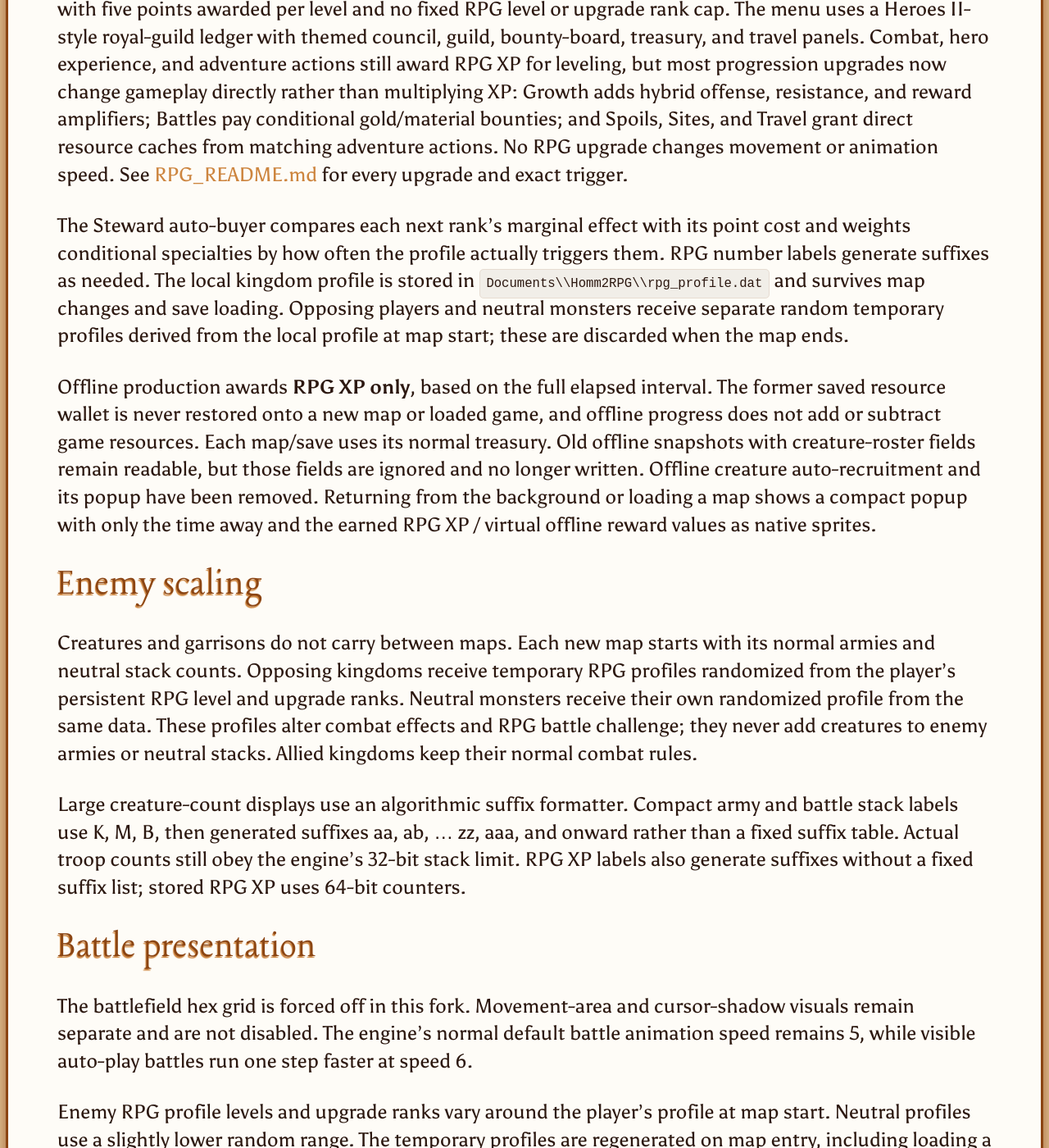
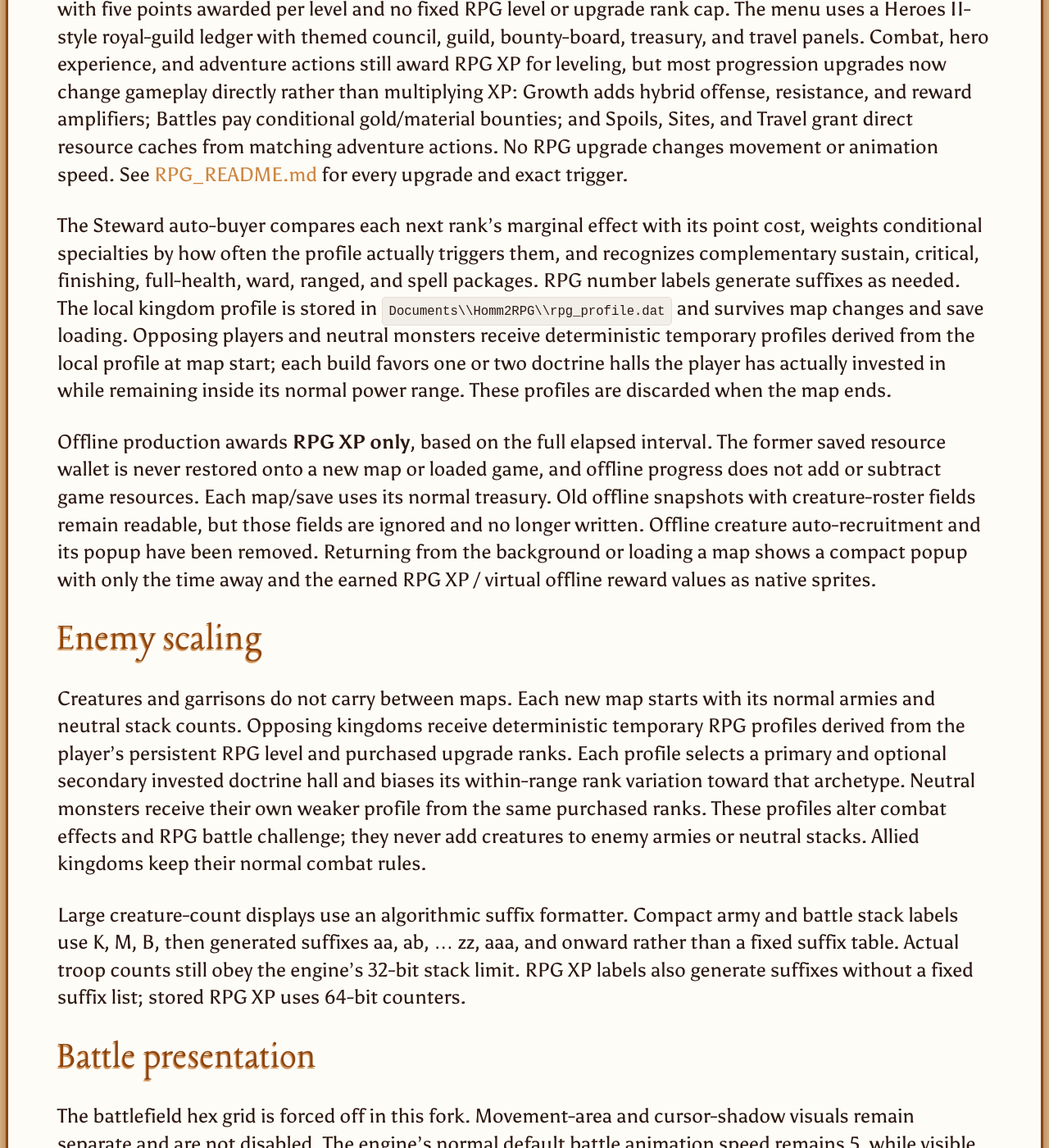
Before and after one commit to MattKoRn/fheroes2, a Jekyll site: the page built from docs/AUTO_PLAY_MANUAL_BATTLES_CHEAT.md, in a window 1280 px wide and 1400 px high, scrolled down 2583 px. Shown: the whole window at 82% size. Built offline with Jekyll 4.4.1, drawn with Linux system fonts in a browser that asks for light colours; our own code applies the rules of GitHub Pages for plain Markdown files; some of the changed text lies outside the part shown.

Commit message:
Update RPG manual for Steward and AI archetypes

```diff
--- a/docs/AUTO_PLAY_MANUAL_BATTLES_CHEAT.md
+++ b/docs/AUTO_PLAY_MANUAL_BATTLES_CHEAT.md
@@ -32,13 +32,13 @@ Auto Play-Test uses the same visible-AI-battle path automatically, so its advent
 
 Press **F9** during an adventure map to open the kingdom-wide RPG menu. Its eight tabs hold 40 upgrades, with five points awarded per level and no fixed RPG level or upgrade rank cap. The menu uses a Heroes II-style royal-guild ledger with themed council, guild, bounty-board, treasury, and travel panels. Combat, hero experience, and adventure actions still award RPG XP for leveling, but most progression upgrades now change gameplay directly rather than multiplying XP: Growth adds hybrid offense, resistance, and reward amplifiers; Battles pay conditional gold/material bounties; and Spoils, Sites, and Travel grant direct resource caches from matching adventure actions. No RPG upgrade changes movement or animation speed. See [RPG_README.md](RPG_README.md) for every upgrade and exact trigger.
 
-The Steward auto-buyer compares each next rank's marginal effect with its point cost and weights conditional specialties by how often the profile actually triggers them. RPG number labels generate suffixes as needed. The local kingdom profile is stored in `Documents\\Homm2RPG\\rpg_profile.dat` and survives map changes and save loading. Opposing players and neutral monsters receive separate random temporary profiles derived from the local profile at map start; these are discarded when the map ends.
+The Steward auto-buyer compares each next rank's marginal effect with its point cost, weights conditional specialties by how often the profile actually triggers them, and recognizes complementary sustain, critical, finishing, full-health, ward, ranged, and spell packages. RPG number labels generate suffixes as needed. The local kingdom profile is stored in `Documents\\Homm2RPG\\rpg_profile.dat` and survives map changes and save loading. Opposing players and neutral monsters receive deterministic temporary profiles derived from the local profile at map start; each build favors one or two doctrine halls the player has actually invested in while remaining inside its normal power range. These profiles are discarded when the map ends.
 
 Offline production awards **RPG XP only**, based on the full elapsed interval. The former saved resource wallet is never restored onto a new map or loaded game, and offline progress does not add or subtract game resources. Each map/save uses its normal treasury. Old offline snapshots with creature-roster fields remain readable, but those fields are ignored and no longer written. Offline creature auto-recruitment and its popup have been removed. Returning from the background or loading a map shows a compact popup with only the time away and the earned RPG XP / virtual offline reward values as native sprites.
 
 ## Enemy scaling
 
-Creatures and garrisons do not carry between maps. Each new map starts with its normal armies and neutral stack counts. Opposing kingdoms receive temporary RPG profiles randomized from the player's persistent RPG level and upgrade ranks. Neutral monsters receive their own randomized profile from the same data. These profiles alter combat effects and RPG battle challenge; they never add creatures to enemy armies or neutral stacks. Allied kingdoms keep their normal combat rules.
+Creatures and garrisons do not carry between maps. Each new map starts with its normal armies and neutral stack counts. Opposing kingdoms receive deterministic temporary RPG profiles derived from the player's persistent RPG level and purchased upgrade ranks. Each profile selects a primary and optional secondary invested doctrine hall and biases its within-range rank variation toward that archetype. Neutral monsters receive their own weaker profile from the same purchased ranks. These profiles alter combat effects and RPG battle challenge; they never add creatures to enemy armies or neutral stacks. Allied kingdoms keep their normal combat rules.
 
 Large creature-count displays use an algorithmic suffix formatter. Compact army and battle stack labels use K, M, B, then generated suffixes aa, ab, ... zz, aaa, and onward rather than a fixed suffix table. Actual troop counts still obey the engine's 32-bit stack limit. RPG XP labels also generate suffixes without a fixed suffix list; stored RPG XP uses 64-bit counters.
 
@@ -48,7 +48,7 @@ Large creature-count displays use an algorithmic suffix formatter. Compact army
 The battlefield hex grid is forced off in this fork. Movement-area and cursor-shadow visuals remain separate and are not disabled. The engine's normal default battle animation speed remains 5, while visible auto-play battles run one step faster at speed 6.
 
 
-Enemy RPG profile levels and upgrade ranks vary around the player's profile at map start. Neutral profiles use a slightly lower random range. The temporary profiles are regenerated on map entry, including loading a save, and are not stored in the save file.
+Enemy RPG profile levels and upgrade ranks vary around the player's profile at map start. Enemy kingdoms use an 85–115% rank envelope, neutral profiles use a weaker 60–90% envelope, and deterministic doctrine-hall biases make each temporary build more internally coherent without exceeding those ranges. The temporary profiles are regenerated on map entry, including loading a save, and are not stored in the save file.
 
 
 Offline persistence keeps the last-seen timestamp monotonic so system-clock rollback cannot create duplicate offline time. State-file saves use a temporary file and backup to protect timestamps if the process stops during a save.
```
